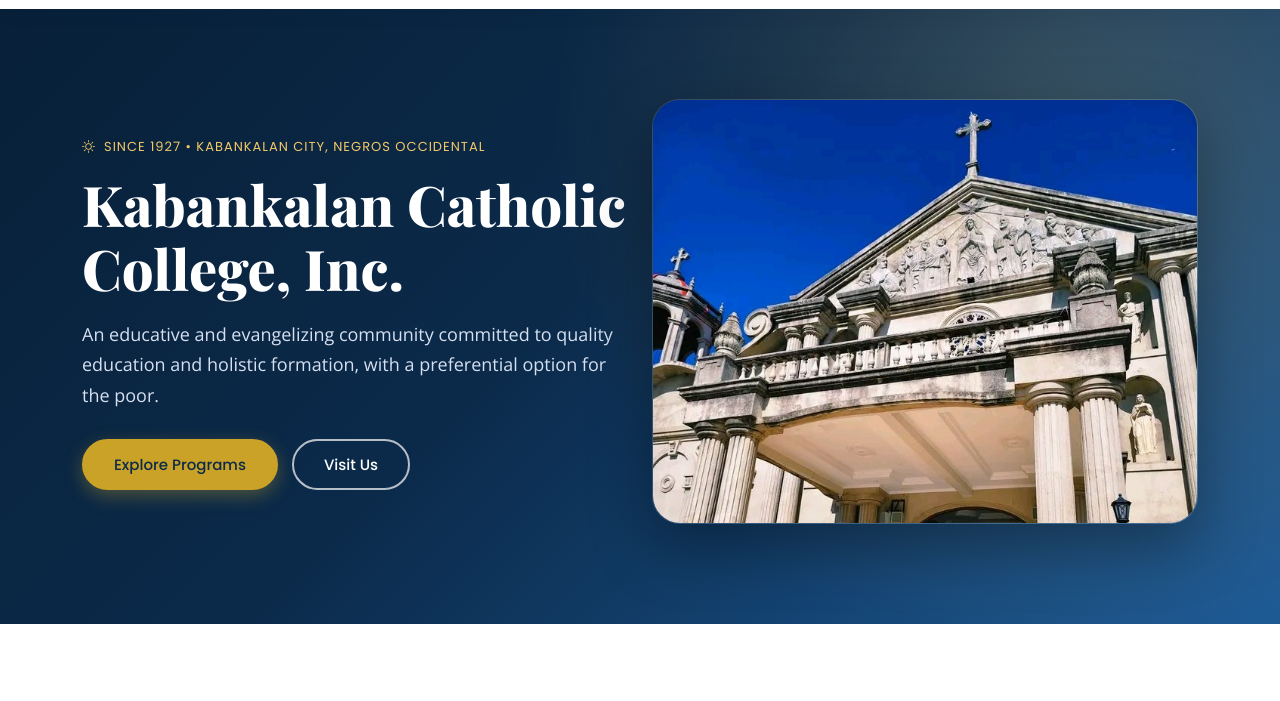
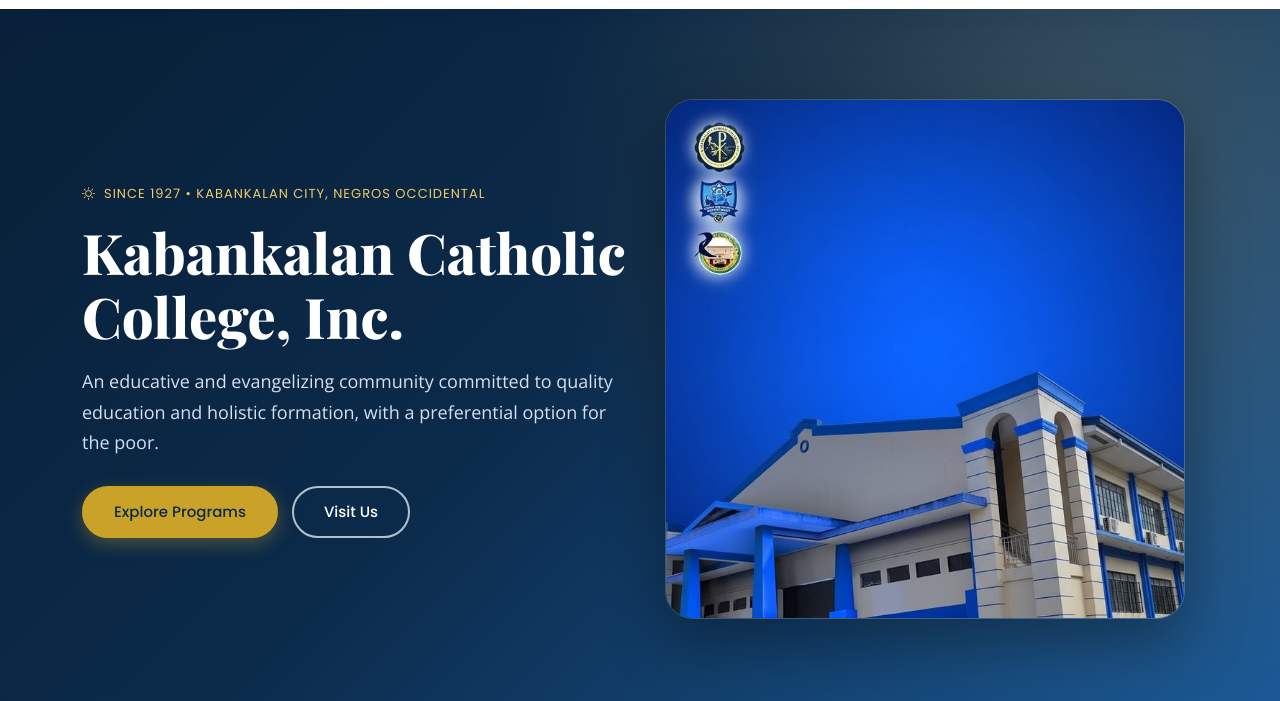
Before and after one commit to JohnCrisEgca/egca-project-2, a plain HTML site: page index.html in a window 1280 px wide. Shown: the part 77-778 px from the top of the page. Drawn offline with nearby package versions, Linux system fonts and the light colour scheme.

Commit message:
Use campus building photo in the hero section

```diff
--- a/assets/css/main.css
+++ b/assets/css/main.css
@@ -265,6 +265,9 @@ section, .section {
 .hero .lead { color: #d6e0f0; font-size: 18px; max-width: 34rem; }
 .hero-actions { display: flex; flex-wrap: wrap; gap: 14px; margin-top: 28px; }
 .hero .hero-img {
+  display: block;
+  max-width: 520px;
+  margin-inline: auto;
   width: 100%;
   height: auto;
   object-fit: cover;
--- a/index.html
+++ b/index.html
@@ -76,7 +76,7 @@
             </div>
           </div>
           <div class="col-lg-6" data-aos="zoom-in" data-aos-delay="150">
-            <img src="assets/img/hero-church.jpg" class="img-fluid hero-img" alt="Church facade with a cross against a clear blue sky" width="720" height="560">
+            <img src="assets/img/hero-campus.jpg" class="img-fluid hero-img" alt="Kabankalan Catholic College campus building under a blue sky, with the school and department seals" width="720" height="720">
           </div>
         </div>
       </div>
```
Also changed, not shown: assets/img/hero-campus.jpg (added), assets/img/hero-church.jpg (deleted).
